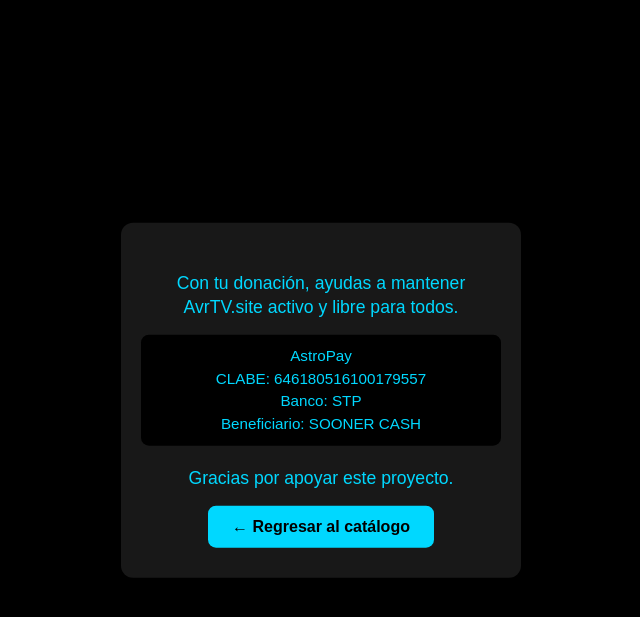
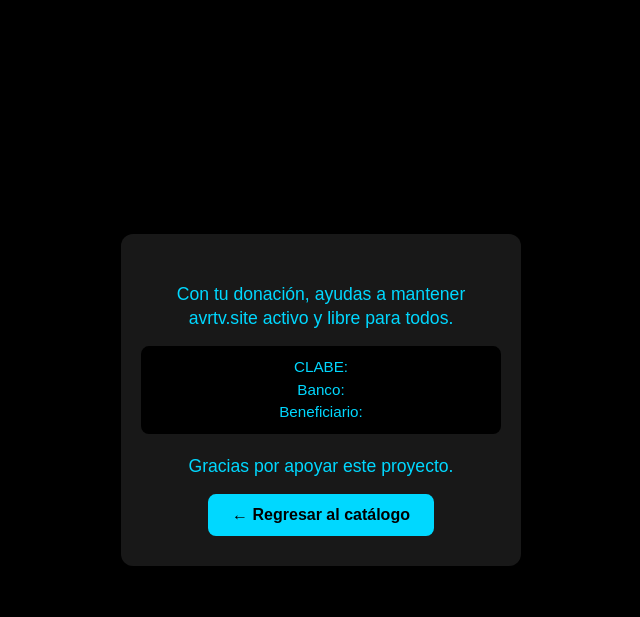
Before and after one commit to ricardo-a-p-m/portfolio-web, a PHP site: page /donaciones.php in a window 1280 px wide. Shown: the top 617 px of the page, without its empty margins (319-959 px from the left). Run offline with PHP 8.4, Linux system fonts and the light colour scheme.

Commit message:
Update donaciones.php

```diff
--- a/avrtv/donaciones.php
+++ b/avrtv/donaciones.php
@@ -4,7 +4,7 @@
 <head>
   <meta charset="UTF-8" />
   <meta name="viewport" content="width=device-width, initial-scale=1" />
-  <title>AvrTV</title>
+  <title>avrtv</title>
   <link rel="icon" href="favicon.png" type="image/png">
   <style>
     body {
@@ -72,12 +72,11 @@
 
 <body>
   <div class="contenedor">
-    <p>Con tu donación, ayudas a mantener AvrTV.site activo y libre para todos.</p>
+    <p>Con tu donación, ayudas a mantener avrtv.site activo y libre para todos.</p>
     <div class="datos">
-      AstroPay<br>
-      CLABE: 646180516100179557<br>
-      Banco: STP<br>
-      Beneficiario: SOONER CASH
+      CLABE: <br>
+      Banco: <br>
+      Beneficiario:
     </div>
     <p>Gracias por apoyar este proyecto.</p>
     <a href="/avrtv" class="btn-regreso">← Regresar al catálogo</a>
@@ -86,4 +85,5 @@
 
 </body>
 
+
 </html>
```
